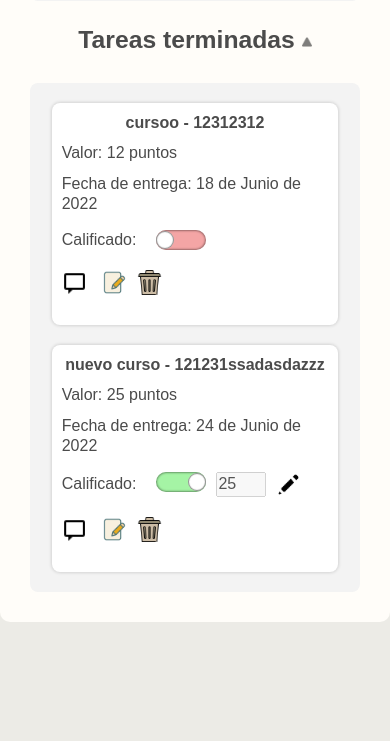
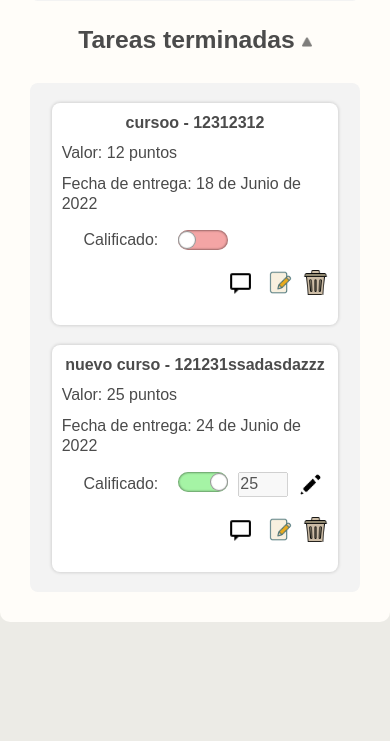
Before and after one commit to JoseDavidRendon/TareasUniv, a Django app: page / in a window 390 px wide. Shown: the part 1044-1785 px from the top of the page. Run offline with Django 4.2, Linux system fonts and the light colour scheme; a user stored in the database is signed in; data comes from the database, SQL or seed files in the repository; some libraries are stand-ins or nearby versions.

Commit message:
Update index.css

```diff
--- a/TareasUnivProyecto/TareasUnivProyecto/static/css/index.css
+++ b/TareasUnivProyecto/TareasUnivProyecto/static/css/index.css
@@ -388,7 +388,7 @@
 @media screen and (max-width: 494px) {
     .contenedor-dias-botones-termionada{
         flex-direction: column !important;
-        align-items: flex-start;
+        align-items: flex-end;
         gap: 20px !important;
     }
 }
```
